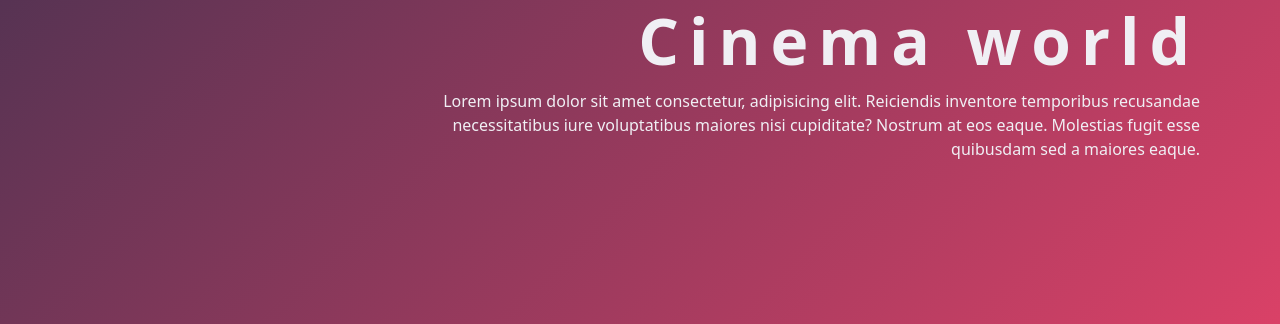
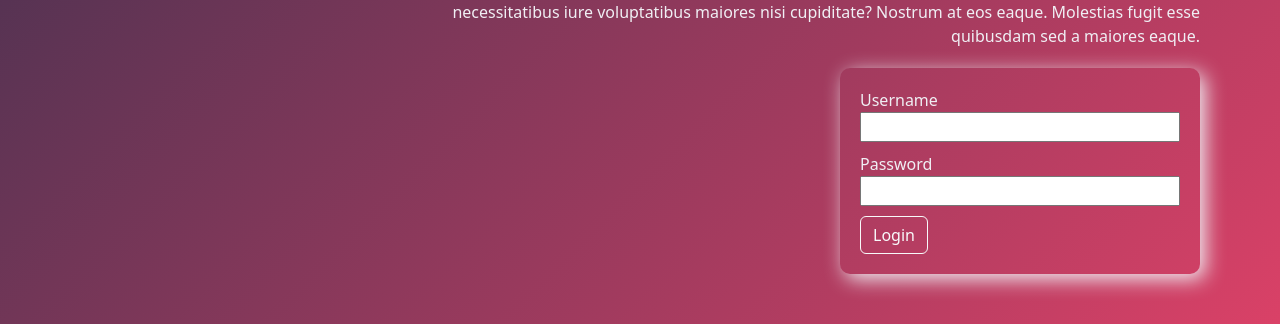
Before and after one commit to nelly02d/movie-app, an Angular app: page /login in a window 1280 px wide. Shown: the part 473-797 px from the top of the page. Built offline with nearby package versions, Linux system fonts and the light colour scheme.

Commit message:
Add form to login component and add funtion for the button

```diff
--- a/src/app/app.module.ts
+++ b/src/app/app.module.ts
@@ -7,6 +7,7 @@ import { LoginComponent } from './login/login.component';
 import { HomeComponent } from './home/home.component';
 import { HeaderComponent } from './header/header.component';
 import { MovieComponent } from './movie/movie.component';
+import { FormsModule } from '@angular/forms';
 
 @NgModule({
   declarations: [
@@ -18,7 +19,8 @@ import { MovieComponent } from './movie/movie.component';
   ],
   imports: [
     BrowserModule,
-    AppRoutingModule
+    AppRoutingModule,
+    FormsModule
   ],
   providers: [],
   bootstrap: [AppComponent]
--- a/src/app/login/login.component.html
+++ b/src/app/login/login.component.html
@@ -6,4 +6,19 @@
     necessitatibus iure voluptatibus
     maiores nisi cupiditate? Nostrum at eos eaque. Molestias fugit esse quibusdam sed a maiores eaque.
   </div>
+
+  <div class="login-form">
+    <div class="form-group">
+      <label for="username">Username</label>
+      <input type="text" name="username" [(ngModel)]="username">
+    </div>
+    <div class="form-group">
+      <label for="password">Password</label>
+      <input type="text" name="password" [(ngModel)]="password">
+    </div>
+    <div class="button-container">
+      <button class="btn btn-outline-light" (click)="login()">Login</button>
+      <div class="error">{{ errorMsg }}</div>
+    </div>
+  </div>
 </div>
--- a/src/app/login/login.component.scss
+++ b/src/app/login/login.component.scss
@@ -19,4 +19,39 @@
     width: 800px;
     text-align: end;
   }
+
+  .login-form {
+    padding: 20px;
+    border-radius: 10px;
+    box-shadow: 5px 5px 20px #F0EFF4;
+    display: flex;
+    flex-direction: column;
+    justify-content: center;
+    align-items: flex-start;
+    margin-top: 20px;
+    width: 30%;
+
+    .form-group {
+      display: flex;
+      flex-direction: column;
+      width: 100%;
+
+      input {
+        margin-bottom: 10px;
+      }
+    }
+
+    .button-container {
+      display: flex;
+      justify-content: space-between;
+      align-items: center;
+      width: 100%;
+
+      .error {
+        color: #F0EFF4;
+      }
+    }
+  }
+
+
 }
--- a/src/app/login/login.component.ts
+++ b/src/app/login/login.component.ts
@@ -6,5 +6,23 @@ import { Component } from '@angular/core';
   styleUrls: ['./login.component.scss']
 })
 export class LoginComponent {
+  username = '';
+  password = '';
+  errorMsg = '';
 
+  constructor() {}
+
+  ngOnInit(): void {
+
+  }
+
+  login() {
+    if(this.username.trim().length === 0) {
+      this.errorMsg = 'Username is required';
+    } else if(this.password.trim().length === 0) {
+      this.errorMsg = 'Password is required';
+    } else {
+      this.errorMsg = '';
+    }
+  }
 }
```
